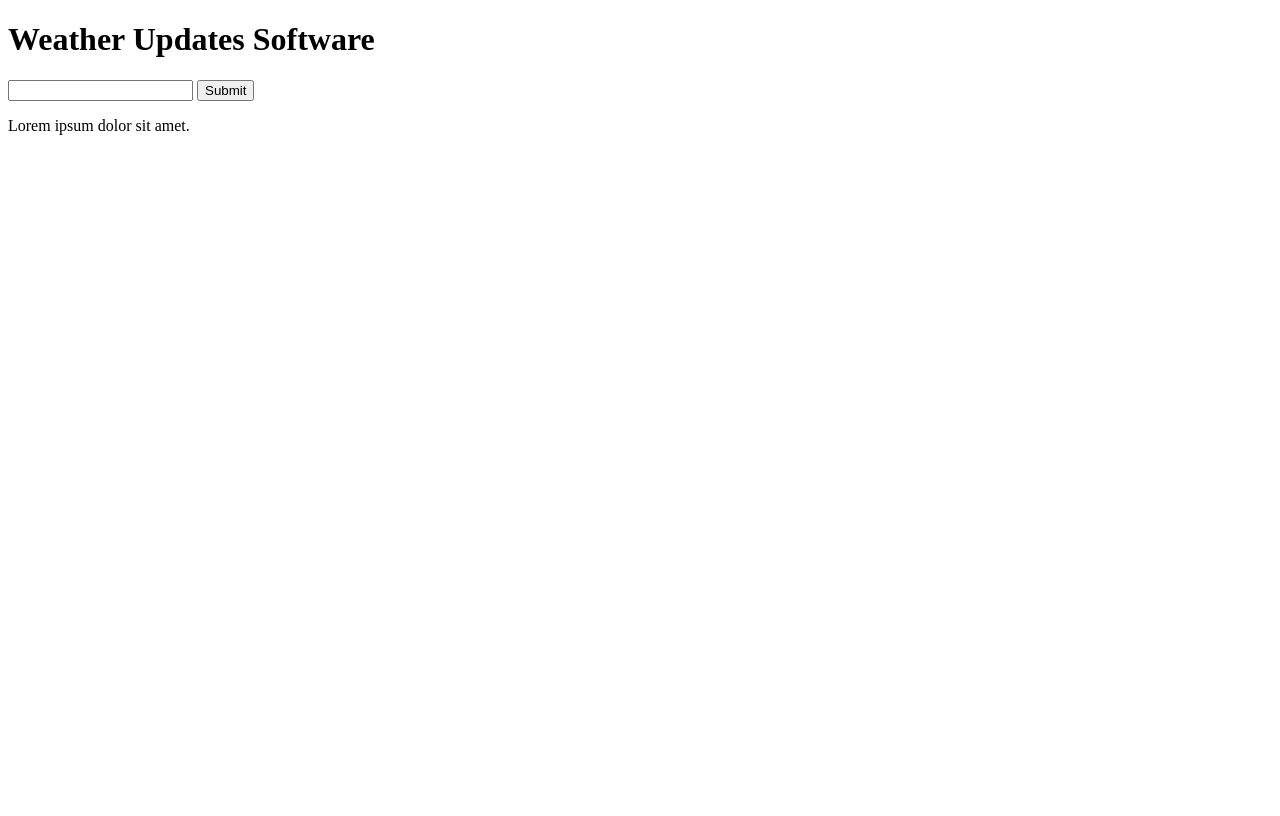
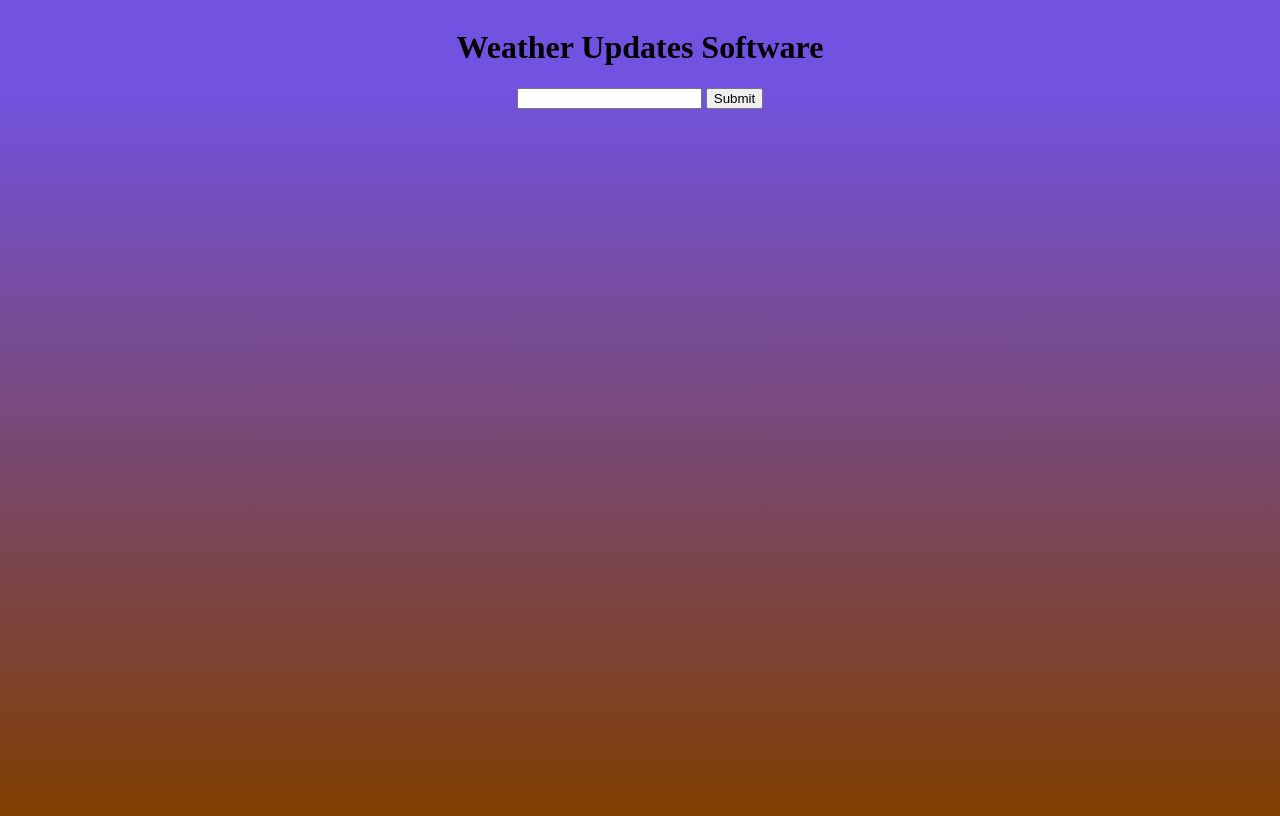
Before and after one commit to Talhamalik495/Weather-update, a plain HTML site: page index.html in a window 1280 px wide. Drawn offline with Linux system fonts and the light colour scheme.

Commit message:
50% Work Done

```diff
--- a/app.js
+++ b/app.js
@@ -1,16 +1,19 @@
-let form = document.querySelector("#weatherform")
-let forminput = document.querySelector("#weatherinput")
-let htmltext = document.querySelector(".text")
+let form = document.getElementById("weatherform")
+let forminput = document.getElementById("weatherinput")
+let text = document.getElementById("show")
 form.addEventListener("submit", (event) => {
+    // preventDefault("")
     let a = (forminput.value)
 
+    // show.innerHTML = (a)
     if (a >= 50) {
-
-        // show.innerHTML = (value)
-        document.write("heath view")
+        v = "heat view";
+        text.innerHTML = v;
     }
     else if (a >= 40) {
-        document.write("Garmi ha")
+        // document.write("Garmi ha")
+        test = ("Garmi ha")
+        text.innerHTML = test;
     }
     else if (a >= 30) {
         document.write("Kam garmi ha")
--- a/index.html
+++ b/index.html
@@ -4,16 +4,19 @@
 <head>
     <meta charset="UTF-8">
     <meta name="viewport" content="width=device-width, initial-scale=1.0">
+    <link rel="stylesheet" href="style.css">
     <title>Document</title>
 </head>
 
 <body>
-    <h1>Weather Updates Software</h1>
-    <form id="weatherform">
-        <input id="weatherinput" type="number">
-        <button type="submit">Submit</button>
-    </form>
-    <p class="show">Lorem ipsum dolor sit amet.</p>
+    <div class="container">
+        <h1>Weather Updates Software</h1>
+        <form id="weatherform">
+            <input id="weatherinput" type="number">
+            <button type="submit">Submit</button>
+        </form>
+        <p id="show"></p>
+    </div>
     <script src="./app.js"></script>
 </body>
 
--- /dev/null
+++ b/style.css
@@ -0,0 +1,35 @@
+body {
+    background: linear-gradient(#3104d3af 10%, rgb(128, 62, 0) 100%);
+    background-position: center;
+    background-repeat: no-repeat;
+    height: 100vh;
+}
+
+.container {
+    display: flex;
+    justify-content: center;
+    align-items: center;
+    flex-direction: column;
+    animation-name: dangreus;
+    animation-duration: 5s;
+    animation-timing-function: ease-in-out;
+    animation-fill-mode: none;
+    animation-iteration-count: infinite;
+    animation-direction: normal;
+}
+
+/* @keyframes dangreus {
+
+    0%,
+    100% {
+        transform: rotate(360deg);
+    }
+
+    25% {
+        transform: scaleX(2)
+    }
+
+    50% {
+        transform: rotateY(2);
+    }
+} */
```
